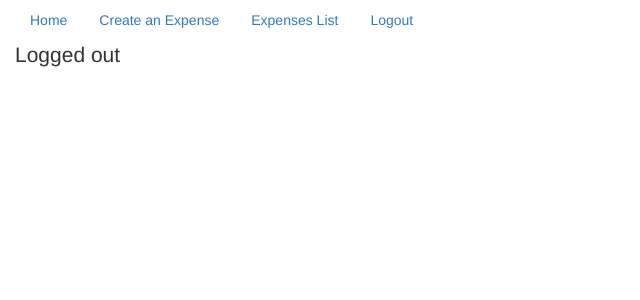
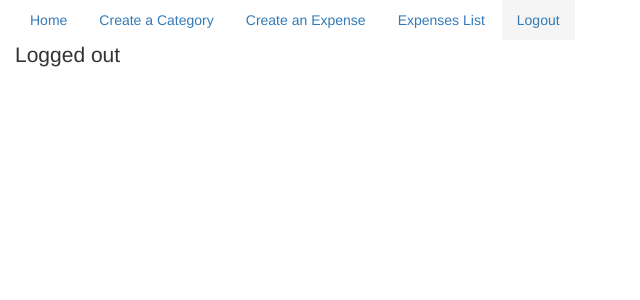
Before and after one commit to JoyDore63/expenses-recorder, a Django app: page /logged_out/ in a window 1280 px wide. Shown: the top 300 px of the page, without its empty margins (0-640 px from the left). Run offline with Django 3.2, Linux system fonts and the light colour scheme; parts of the project's set-up code (start-up, migrations or seed data) failed here and were passed over; some libraries are stand-ins or nearby versions.

Commit message:
create Category functionality

```diff
--- a/expenses_website/expenses/forms.py
+++ b/expenses_website/expenses/forms.py
@@ -6,6 +6,10 @@ from django.utils import timezone
 from .models import Category
 
 logger = logging.getLogger(__name__)
+
+
+class CreateCategoryForm(forms.Form):
+    description = forms.CharField(max_length=30)
 
 
 class CreateExpenseForm(forms.Form):
--- a/expenses_website/expenses/static/expenses/css/style.css
+++ b/expenses_website/expenses/static/expenses/css/style.css
@@ -1,5 +1,7 @@
 #expenses_home .home,
+#create_category .create_category,
 #create_expense .create,
+#logged_out .logout,
 #expenses_list .list{
   background:WhiteSmoke!important;
 }
--- a/expenses_website/expenses/templates/expenses/body.html
+++ b/expenses_website/expenses/templates/expenses/body.html
@@ -1,5 +1,6 @@
 <ul class="nav nav-pills">
     <li role="presentation" class="home"><a href="{% url 'expenses:home' %}">Home</a></li>
+    <li role="presentation" class="create_category"><a href="{% url 'expenses:create_category' %}">Create a Category</a></li>
     <li role="presentation" class="create"><a href="{% url 'expenses:create' %}">Create an Expense</a></li>
     <li role="presentation" class="list"><a href="{% url 'expenses:list' %}">Expenses List</a></li>
     <li role="presentation" class="logout"><a href="{% url 'expenses:logout' %}">Logout</a></li>
--- a/expenses_website/expenses/templates/expenses/logged_out.html
+++ b/expenses_website/expenses/templates/expenses/logged_out.html
@@ -4,4 +4,7 @@
 
 <p class="lead">Logged out</p>
 
+<body id="logged_out">
+</body>
+
 {% endblock %}
--- a/expenses_website/expenses/templates/expenses/result.html
+++ b/expenses_website/expenses/templates/expenses/result.html
@@ -2,11 +2,11 @@
 
 {% block content %}
 
-<h1>Result</h1>
+<h1>Expense details</h1>
 
 <p class="lead">Added expense: {{ expense }}<p>
 
 <br/>
-<a href="{% url 'expenses:create' %}">Enter another</a>
+<a href="{% url 'expenses:create' %}">Create another</a>
 
 {% endblock %}
--- a/expenses_website/expenses/urls.py
+++ b/expenses_website/expenses/urls.py
@@ -7,6 +7,12 @@ urlpatterns = [
     url(r'^$', views.HomeView.as_view(), name='home'),
     url(r'^list/$', views.ExpenseListView.as_view(), name='list'),
     url(r'^expense_form/$', views.ExpenseCreate.as_view(), name='create'),
+    url(r'^category_form/$',
+        views.CategoryCreate.as_view(),
+        name='create_category'),
+    url(r'^(?P<pk>[0-9]+)/category/$',
+        views.CategoryView.as_view(),
+        name='category'),
     url(r'^logout/$', views.logout_view, name='logout'),
     url(r'^logged_out/$', views.LoggedOutView.as_view(), name='logged_out'),
     url(r'^(?P<pk>[0-9]+)/result/$', views.ResultView.as_view(), name='result')
--- a/expenses_website/expenses/views.py
+++ b/expenses_website/expenses/views.py
@@ -11,7 +11,7 @@ from django.shortcuts import render_to_response, redirect
 from django.template import RequestContext
 
 from .models import Expense, Category
-from .forms import CreateExpenseForm, FilterListForm
+from .forms import CreateExpenseForm, FilterListForm, CreateCategoryForm
 
 logger = logging.getLogger(__name__)
 
@@ -54,14 +54,29 @@ class ExpenseListView(LoginRequiredMixin, FormView):
         )
 
 
+class CategoryCreate(LoginRequiredMixin, FormView):
+    model = Category
+    template_name = 'expenses/category_form.html'
+    form_class = CreateCategoryForm
+
+    def form_valid(self, form):
+        category = Category(description=form.cleaned_data['description'])
+        try:
+            category.save()
+        except IntegrityError:
+            form.add_error(None, "Duplicate data not allowed")
+            return self.form_invalid(form)
+        self.success_url = reverse('expenses:category', args=(category.pk,))
+        return HttpResponseRedirect(self.success_url)
+
+
 class ExpenseCreate(LoginRequiredMixin, FormView):
     model = Expense
     template_name = 'expenses/expense_form.html'
     form_class = CreateExpenseForm
 
-    # TODO create separate get_success_url method - overriding std one
-
     def form_valid(self, form):
+        # Create new Expense object
         expense = get_expense_from_form(self.request.user, form)
         try:
             expense.save()
@@ -86,6 +101,11 @@ class ResultView(LoginRequiredMixin, DetailView):
     template_name = 'expenses/result.html'
 
 
+class CategoryView(LoginRequiredMixin, DetailView):
+    model = Category
+    template_name = 'expenses/category.html'
+
+
 def get_expense_from_form(user, form):
     category = Category.objects.get(
         description=form.cleaned_data['category']
```
Also changed, not shown: expenses_website/expenses/templates/expenses/category.html (added, +12 -0 lines), expenses_website/expenses/templates/expenses/category_form.html (added, +16 -0 lines).
